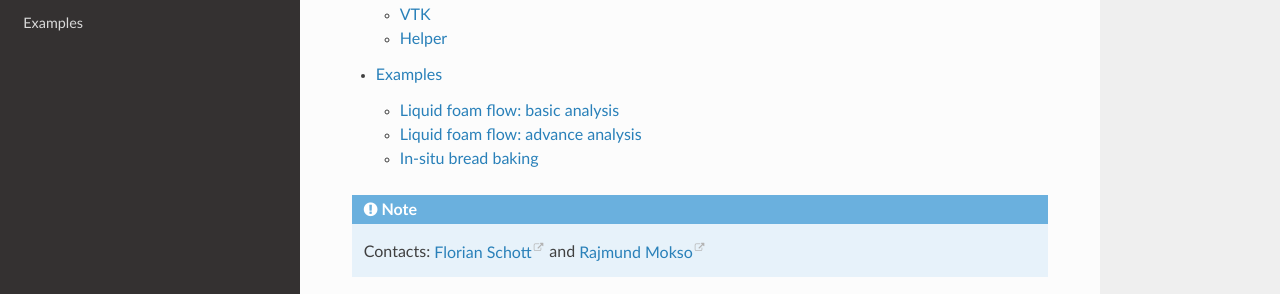
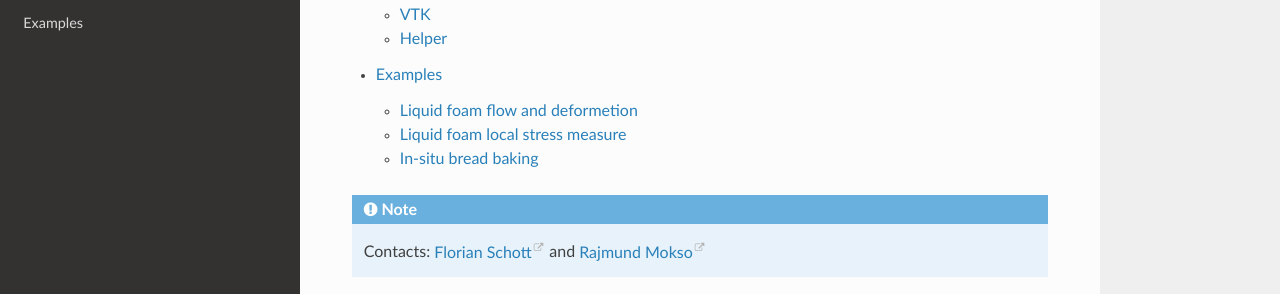
Before and after one commit to floschott/foamquant, a Sphinx documentation site: the page built from docs/source/index.rst, in a window 1280 px wide and 900 px high, scrolled down 703 px. Shown: the part 435-729 px from the top of the window. Built offline with Sphinx 7.4.7 and the Read the Docs theme 2.0.0, drawn with Linux system fonts in a browser that asks for light colours.

Commit message:
Update examples.rst

```diff
--- a/docs/source/examples.rst
+++ b/docs/source/examples.rst
@@ -2,7 +2,7 @@ Examples
 ==================
 
 
-Liquid foam flow: basic analysis
+Liquid foam flow and deformetion
 -----------------------------
 
 Binder tutorial:
@@ -18,10 +18,15 @@ Jupyter example:
    Jupy_FoamQuant
 
 
-Liquid foam flow: advance analysis
----------------------
+Liquid foam local stress measure
+-----------------------------
 
-Not yet available.
+Jupyter example:
+
+.. toctree::
+   :maxdepth: 2
+
+   Jupy_FoamQuant_bachelor_stress
 
 
 In-situ bread baking
```
